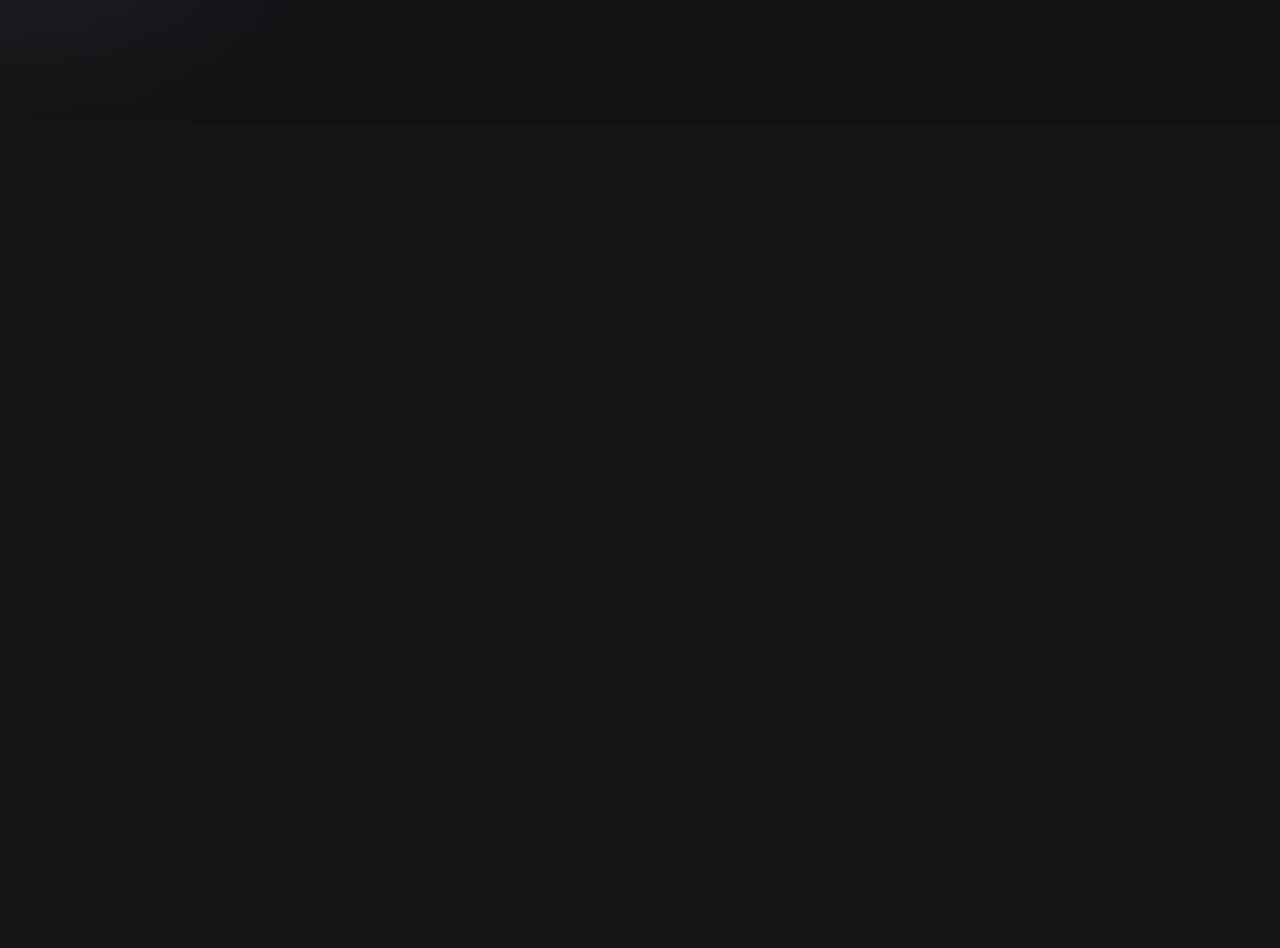
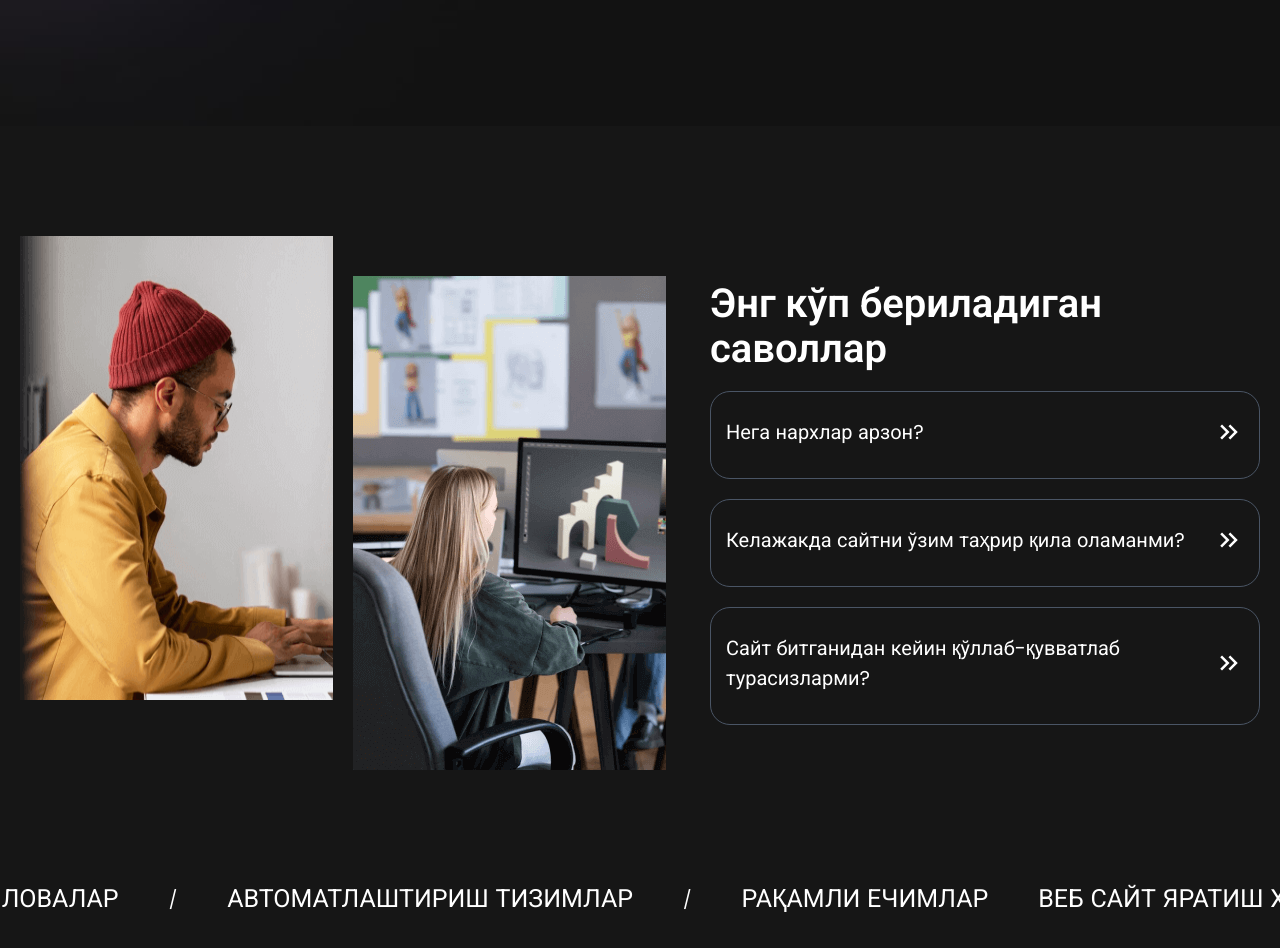
Before and after one commit to DavronNabijonv/Limsa_website, a React (Vite) app: page / in a window 1280 px wide. Shown: the part 580-1528 px from the top of the page. Before the commit the page ends 800 px from the top, so only its background shows below. Built offline with nearby package versions, Linux system fonts and the light colour scheme.

Commit message:
hamePage-parts

```diff
--- a/package.json
+++ b/package.json
@@ -17,7 +17,9 @@
     "i18next-http-backend": "^3.0.2",
     "react": "^18.2.0",
     "react-dom": "^18.2.0",
+    "react-fast-marquee": "^1.6.5",
     "react-i18next": "^15.4.1",
+    "react-icons": "^5.5.0",
     "react-router-dom": "^7.5.0",
     "tailwindcss": "^4.1.3"
   },
--- a/src/languages/en.json
+++ b/src/languages/en.json
@@ -13,7 +13,10 @@
     "faq-savol2-txt":"Yes, of course, you will be given access and instructions to the content management system (adminka). Adminka has a convenient interface, is intuitive and does not require specific knowledge.",
     "faq-savol3":"Will you continue to support the site after it's finished?",
     "faq-savol3-txt":"Once we've finished your site, we'll keep it running for free, 24/7 for one year. After one year, it's $10/month.",
-    "scroll-txt":"WEBSITE BUILDING SERVICE      /      MOBILE APPS     /     AUTOMATION SYSTEMS       /      DIGITAL SOLUTIONS",
+    "scroll1":"WEBSITE BUILDING SERVICE",
+    "scroll2":"MOBILE APPS",
+    "scroll3":"AUTOMATION SYSTEMS",
+    "scroll4":"DIGITAL SOLUTIONS",
     "loyiha-title":"Our Recent Projects",
     "loyiha-ataev":"Ataev Bahadir Build - quality construction and repair services! Choose us, create the house of your dreams.",
     "loyiha-auto":"AutoZoomRental - convenient and reliable car rental! Make your trip more pleasant with our cars.",
--- a/src/languages/ru.json
+++ b/src/languages/ru.json
@@ -13,7 +13,10 @@
     "faq-savol2-txt":"Да, конечно, вам нужен доступ к системе управления контентом (adminka) и даны инструкции. Adminka имеет удобный интерфейс, на интуитивно понятном уровне понятно и не требует определенных знаний.",
     "faq-savol3":"Будете ли вы продолжать поддерживать сайт после его завершения?",
     "faq-savol3-txt":"После завершения создания вашего сайта мы не оставим его без присмотра, а гарантируем его бесперебойную работу и защиту в течение одного года бесплатно, круглосуточно. По истечении года стоимость данной услуги составит 10 долларов в месяц.",
-    "scroll-txt":"УСЛУГА ПО СОЗДАНИЮ ВЕБ-САЙТОВ        /       МОБИЛЬНЫЕ ПРИЛОЖЕНИЯ       /       СИСТЕМЫ АВТОМАТИЗАЦИИ       /      ЦИФРОВЫЕ РЕШЕНИЯ",
+    "scroll1":"УСЛУГА ПО СОЗДАНИЮ ВЕБ-САЙТОВ",
+    "scroll2":"МОБИЛЬНЫЕ ПРИЛОЖЕНИЯ",
+    "scroll3":"СИСТЕМЫ АВТОМАТИЗАЦИИ",
+    "scroll4":"ЦИФРОВЫЕ РЕШЕНИЯ",
     "loyiha-title":"Наши недавние проекты",
     "loyiha-ataev":"Ataev Bahadir Build - качественные строительные и ремонтные услуги! Выбирайте нас, создайте дом своей мечты.",
     "loyiha-auto":"AutoZoomRental - удобный и надежный прокат автомобилей! Сделайте свое путешествие приятнее с нашими автомобилями.",
--- a/src/languages/uz.json
+++ b/src/languages/uz.json
@@ -13,7 +13,10 @@
     "faq-savol2-txt":"Ҳа, албатта, сизга контентни бошқариш тизимига (админкага) кириш ва кўрсатмалар берилади. Админка қулай интерфейсга эга, интуитив даражада тушунарли ва маълум билимларни талаб қилмайди.",
     "faq-savol3":"Сайт битганидан кейин қўллаб-қувватлаб турасизларми?",
     "faq-savol3-txt":"Сайтигизни битирганимиздан сўнг, ўз ҳолига ташлаб қўймай, бир йил давомида бепул, куну-тун узлуксиз ишлаб туриши ва ҳимоясига жавоб берамиз. Бир йилдан сўнг бу хизматимиз ойига/10$.",
-    "scroll-txt":"ВЕБ САЙТ ЯРАТИШ ХИЗМАТИ     /     МОБИЛ ИЛОВАЛАР      /      АВТОМАТЛАШТИРИШ ТИЗИМЛАР      /      РАҚАМЛИ ЕЧИМЛАР",
+    "scroll1":"ВЕБ САЙТ ЯРАТИШ ХИЗМАТИ",
+    "scroll2":"МОБИЛ ИЛОВАЛАР",
+    "scroll3":"АВТОМАТЛАШТИРИШ ТИЗИМЛАР",
+    "scroll4":" РАҚАМЛИ ЕЧИМЛАР",
     "loyiha-title":"Бизнинг охирги лойиҳаларимиз",
     "loyiha-ataev":"Ataev Bahodir Build – сифатли қурилиш ва таъмирлаш хизматлари! Бизни танланг, орзуингиздаги уйни яратинг.",
     "loyiha-auto":"AutoZoomRental – қулай ва ишончли автотранспорт ижараси! Сайоҳатингизни бизнинг автомобиллар билан янада ёқимли қилинг.",
--- a/src/sections/HOMEPAGE.jsx
+++ b/src/sections/HOMEPAGE.jsx
@@ -1,24 +1,36 @@
-import React from "react";
+import React, { useState } from "react";
 import "../App.css";
-
-// computer image
-import computer from "../assets/main_komp.png";
 import TextTranslater from "../components/textTranslater";
 import Btn from "../components/btn";
+import Marquee from "react-fast-marquee";
+
+// computer image , icons
+import computer from "../assets/main_komp.png";
+import left1 from "../assets/faq__img1.png";
+import left2 from "../assets/faq__img2.png";
+import { MdKeyboardDoubleArrowRight } from "react-icons/md";
 
 export default function HOMEPAGE() {
   return (
+    <div>
       <div className={`homepage  bg-cover md:py-[130px] py-[100px] `}>
         <div className="container flex sm:flex-row flex-col  gap-[20px] justify-between items-center ">
-
           <div data-aos="fade-down">
             <div className="home-left text-white flex flex-col sm:items-start items-center gap-[15px] md9:max-w-[500px] w-[100%] ">
-            <TextTranslater txt='home-title' txt_styles='  font-[600] md:leading-[39px] leading-[26px] md:text-[30px] text-[22px] sm:text-left text-center ' />
-            <TextTranslater txt='home-txt' txt_styles=' text-gray-300 md:leading-[23px] leading-[20px] md:text-[17px] text-[16px] sm:text-left text-center ' />
-            <Btn txt='aloqa-btn' btn_styles=" rounded-[25px] px-[13px] py-[7px] w-[100px] md:text-[18px] font-[600] " />
+              <TextTranslater
+                txt="home-title"
+                txt_styles="  font-[600] md:leading-[39px] leading-[26px] md:text-[30px] text-[22px] sm:text-left text-center "
+              />
+              <TextTranslater
+                txt="home-txt"
+                txt_styles=" text-gray-300 md:leading-[23px] leading-[20px] md:text-[17px] text-[16px] sm:text-left text-center "
+              />
+              <Btn
+                txt="aloqa-btn"
+                btn_styles=" rounded-[25px] px-[13px] py-[7px] w-[100px] md:text-[18px] font-[600] "
+              />
             </div>
           </div>
-
 
           <div className="home-right  ">
             <img
@@ -28,7 +40,174 @@ export default function HOMEPAGE() {
               alt="computer-image"
             />
           </div>
+        </div>
+      </div>
 
+      {/* FAQ section */}
+      <Faq />
+
+      <Marquee gradient={false} speed={100} className="flex gap-[50px] items-center " >
+        <div className="flex gap-[50px] mb-[30px] items-center ">
+          <TextTranslater txt="scroll1" txt_styles=" text-white text-[25px] " />
+          <p className="text-white text-[18px]" >/</p>
+          <TextTranslater txt="scroll2" txt_styles=" text-white text-[25px] " />
+          <p className="text-white text-[18px]" >/</p>
+          <TextTranslater txt="scroll3" txt_styles=" text-white text-[25px] " />
+          <p className="text-white text-[18px]" >/</p>
+          <TextTranslater txt="scroll4" txt_styles=" text-white text-[25px] " />
+
+        </div>
+      </Marquee>
+
+
+
+    </div>
+  );
+}
+
+function Faq() {
+  const [faq1, setFaq1] = useState(false);
+  const [faq2, setFaq2] = useState(false);
+  const [faq3, setFaq3] = useState(false);
+  return (
+    <div className="faq_section sm:py-[100px] py-[40px] ">
+      <div className="container flex lg:flex-row flex-col xl:justify-between justify-around items-center gap-[30px] ">
+        <div className="faq-left flex lg:justify-start justify-center gap-[20px] max-xl:w-[100%] w-auto  ">
+          <img
+            src={left1}
+            loading="lazy"
+            className="mb-[70px] max-xl:w-[250px] max-sm:w-[45%] h-auto "
+            alt="faq-image-1"
+          />
+          <img
+            src={left2}
+            loading="lazy"
+            className="mt-[40px] max-xl:w-[250px] max-sm:w-[45%] h-auto "
+            alt="faq-image-2"
+          />
+        </div>
+
+        <div data-aos="fade-up">
+          <div className="faq-right flex flex-col gap-[20px] max-xl:max-w-[100%] max-w-[550px] w-[100%] ">
+            <div className="faq-title text-white sm:text-[40px] text-[25px] font-[600] leading-[45px] ">
+              <TextTranslater txt="faq-title" />
+            </div>
+
+            <div
+              onClick={() => {
+                setFaq1(!faq1);
+                setFaq2(false);
+                setFaq3(false);
+              }}
+              className={` faq-questions  flex flex-col gap-[20px] border-[1px] border-gray-600 rounded-[20px] px-[15px]  transition-all duration-[0.2s] `}
+            >
+              <div
+                className={` question ${
+                  faq1 ? "text-[#6c2dba]" : "text-white"
+                } sm:text-[20px] text-[16px] pt-[25px] pb-[10px] flex justify-between items-center `}
+              >
+                <TextTranslater txt="faq-savol1" />
+                <span
+                  className={`sm:text-[30px] text-[25px] ${
+                    faq1
+                      ? "text-[#6c2dba] rotate-[90deg] duration-[0.4s] "
+                      : "text-white"
+                  }  `}
+                >
+                  <MdKeyboardDoubleArrowRight />
+                </span>
+              </div>
+              <div
+                className={` answer ${
+                  faq1
+                    ? "h-[85px] duration-[0.4s] -z-[3] "
+                    : "h-[1px] opacity-[0] "
+                } text-gray-400 sm:text-[16px] text-[14px] leading-[20px] `}
+              >
+                <TextTranslater
+                  txt="faq-savol1-txt"
+                  txt_styles={`${faq1 ? "" : "leading-[0px] "} text-left `}
+                />
+              </div>
+            </div>
+
+            <div
+              onClick={() => {
+                setFaq2(!faq2);
+                setFaq1(false);
+                setFaq3(false);
+              }}
+              className={` faq-questions  flex flex-col gap-[20px] border-[1px] border-gray-600 rounded-[20px] px-[15px]  transition-all duration-[0.2s] `}
+            >
+              <div
+                className={` question ${
+                  faq2 ? "text-[#6c2dba]" : "text-white"
+                } sm:text-[20px] text-[16px] pt-[25px] pb-[10px] flex justify-between items-center `}
+              >
+                <TextTranslater txt="faq-savol2" />
+                <span
+                  className={`sm:text-[30px] text-[25px] ${
+                    faq2
+                      ? "text-[#6c2dba] rotate-[90deg] duration-[0.4s] "
+                      : "text-white"
+                  }  `}
+                >
+                  <MdKeyboardDoubleArrowRight />
+                </span>
+              </div>
+              <div
+                className={` answer ${
+                  faq2
+                    ? "h-[85px] duration-[0.4s] -z-[3] "
+                    : "h-[1px] opacity-[0] "
+                } text-gray-400 sm:text-[16px] text-[14px] leading-[20px] `}
+              >
+                <TextTranslater
+                  txt="faq-savol2-txt"
+                  txt_styles={`${faq2 ? "" : "leading-[0px] "} text-left `}
+                />
+              </div>
+            </div>
+
+            <div
+              onClick={() => {
+                setFaq3(!faq3);
+                setFaq2(false);
+                setFaq1(false);
+              }}
+              className={` faq-questions  flex flex-col gap-[20px] border-[1px] border-gray-600 rounded-[20px] px-[15px]  transition-all duration-[0.2s] `}
+            >
+              <div
+                className={` question ${
+                  faq3 ? "text-[#6c2dba]" : "text-white"
+                } sm:text-[20px] text-[16px] pt-[25px] pb-[10px] flex justify-between items-center `}
+              >
+                <TextTranslater txt="faq-savol3" />
+                <span
+                  className={`sm:text-[30px] text-[25px] ${
+                    faq3
+                      ? "text-[#6c2dba] rotate-[90deg] duration-[0.4s] "
+                      : "text-white"
+                  }  `}
+                >
+                  <MdKeyboardDoubleArrowRight />
+                </span>
+              </div>
+              <div
+                className={` answer ${
+                  faq3
+                    ? "h-[85px] duration-[0.4s] -z-[3] "
+                    : "h-[1px] opacity-[0] "
+                } text-gray-400 sm:text-[16px] text-[14px] leading-[20px] `}
+              >
+                <TextTranslater
+                  txt="faq-savol3-txt"
+                  txt_styles={`${faq3 ? "" : "leading-[0px] "} text-left `}
+                />
+              </div>
+            </div>
+          </div>
+        </div>
       </div>
     </div>
   );
--- a/tailwind.config.js
+++ b/tailwind.config.js
@@ -4,7 +4,7 @@ export default {
   theme: {
     extend: {
       screen: {
-        'md9': '992px',
+        'nd': '1260px',
       },
     },
   },
```
Also changed, not shown: 1 other file (tests, documents, lock files or other folders). Lines whose indentation alone changed are shown as unchanged.
